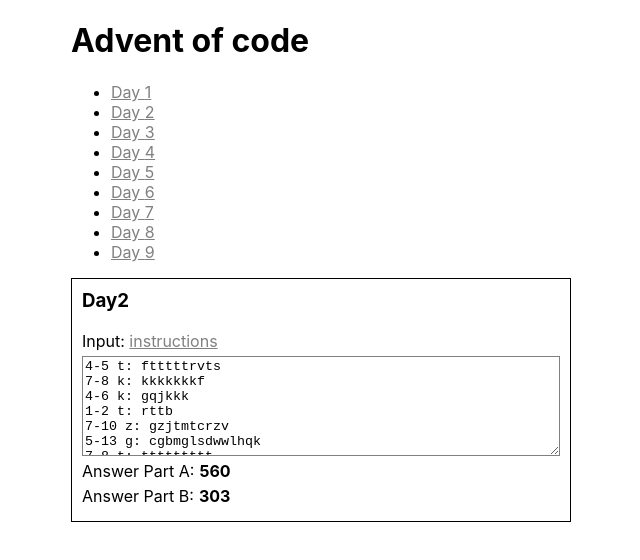
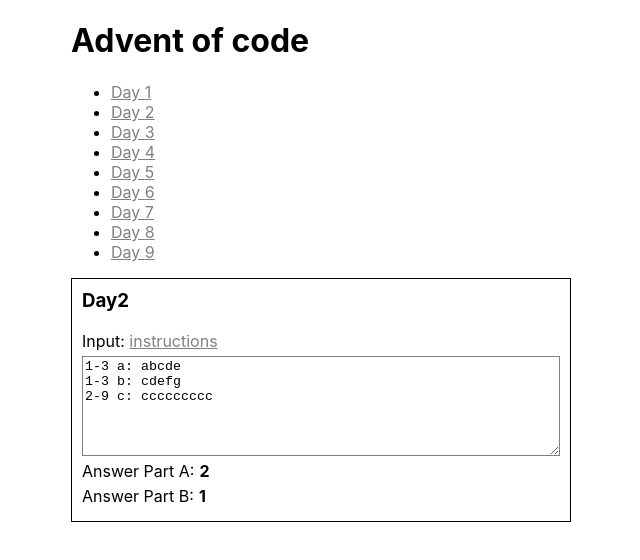
Before and after one commit to danielzotti/advent-of-code-2020, a React (Create React App) app: page /day/2 in a window 1280 px wide. Shown: the top 560 px of the page, without its empty margins (319-959 px from the left). Built offline with nearby package versions, Linux system fonts and the light colour scheme.

Commit message:
Switch all input to inputTest

```diff
--- a/src/days/Day1/Day1.tsx
+++ b/src/days/Day1/Day1.tsx
@@ -1,8 +1,8 @@
 import React from 'react';
-import { input } from './Day1.inputs';
+import { inputTest } from './Day1.inputs';
 import { DayItem } from '../../shared/DayItem';
 
-const inputTextRows = input.split('\n').map(i => parseInt(i));
+const inputTextRows = inputTest.split('\n').map(i => parseInt(i));
 
 const ifSumOf2NumbersIs2020GetProduct = (numbers: Array<number>) => {
   let data;
@@ -36,7 +36,7 @@
 
   return (
     <>
-      <DayItem day={ 1 } inputText={input}>
+      <DayItem day={ 1 } inputText={inputTest}>
         <span key="partA">{ ifSumOf2NumbersIs2020GetProduct(inputTextRows) }</span>
         <span key="partB">{ ifSumOf3NumbersIs2020GetProduct(inputTextRows) }</span>
       </DayItem>
--- a/src/days/Day2/Day2.tsx
+++ b/src/days/Day2/Day2.tsx
@@ -1,5 +1,5 @@
 import React from 'react';
-import { input } from './Day2.inputs';
+import { inputTest } from './Day2.inputs';
 import { DayItem } from '../../shared/DayItem';
 
 export interface PasswordItem {
@@ -9,7 +9,7 @@
   text: string
 }
 
-const inputTextRows = input.split('\n');
+const inputTextRows = inputTest.split('\n');
 const inputItems = inputTextRows.map(item => {
   const parts = item.split(' ');
 
@@ -43,7 +43,7 @@
 
   return (
     <>
-      <DayItem day={ 2 } inputText={input}>
+      <DayItem day={ 2 } inputText={inputTest}>
         <span key="partA">{ inputItems.reduce((acc, item) => {
           return isPasswordAOk(item) ? acc + 1 : acc;
         }, 0) }</span>
--- a/src/days/Day3/Day3.tsx
+++ b/src/days/Day3/Day3.tsx
@@ -1,8 +1,8 @@
 import React from 'react';
-import { input, inputSlopes, SlopeConfig } from './Day3.inputs';
+import { inputTest, inputSlopes, SlopeConfig } from './Day3.inputs';
 import { DayItem } from '../../shared/DayItem';
 
-const inputTextRows = input.split('\n');
+const inputTextRows = inputTest.split('\n');
 
 
 const inputItems = inputTextRows.map(row => [...row.split('')]);
@@ -27,7 +27,7 @@
 
   return (
     <>
-      <DayItem day={ 3 } inputText={ input }>
+      <DayItem day={ 3 } inputText={ inputTest }>
         <span key="partA">{ countTrees(inputItems, 3) }</span>
         <span key="partB">{ testSlopes(inputSlopes, inputItems) }</span>
       </DayItem>
--- a/src/days/Day4/Day4.tsx
+++ b/src/days/Day4/Day4.tsx
@@ -1,6 +1,6 @@
 import React from 'react';
 import {
-  input,
+  inputTest,
   keyValueRegexp,
   PassportValidation,
   requiredKeys,
@@ -9,7 +9,7 @@
 } from './Day4.inputs';
 import { DayItem } from '../../shared/DayItem';
 
-const inputItems = input.split(/\n{2}/);
+const inputItems = inputTest.split(/\n{2}/);
 
 const isPassportKeysValid = (item: string) => {
   let matches = item.matchAll(keyValueRegexp);
@@ -85,7 +85,7 @@
 
   return (
     <>
-      <DayItem day={ 4 } inputText={ input }>
+      <DayItem day={ 4 } inputText={ inputTest }>
         <span key="partA">{ checkPassportsKeysOnly(inputItems) }</span>
         <span key="partB">{ checkPassports(inputItems) }</span>
       </DayItem>
--- a/src/days/Day5/Day5.tsx
+++ b/src/days/Day5/Day5.tsx
@@ -1,10 +1,10 @@
 import React from 'react';
 import {
-  input,
+  inputTest,
 } from './Day5.inputs';
 import { DayItem } from '../../shared/DayItem';
 
-const inputItems = input.split('\n');
+const inputItems = inputTest.split('\n');
 
 const getSeatId = (code: string) => {
   const letters = code.split('');
@@ -51,7 +51,7 @@
 
   return (
     <>
-      <DayItem day={ 5 } inputText={ input }>
+      <DayItem day={ 5 } inputText={ inputTest }>
         <span key="partA">{ getMaxSeatId(inputItems) }</span>
         <span key="partB">{ getMySeatId(inputItems) }</span>
       </DayItem>
--- a/src/days/Day6/Day6.tsx
+++ b/src/days/Day6/Day6.tsx
@@ -1,10 +1,10 @@
 import React from 'react';
 import {
-  input
+  inputTest
 } from './Day6.inputs';
 import { DayItem } from '../../shared/DayItem';
 
-const inputItems = input.split(/\n{2}/);
+const inputItems = inputTest.split(/\n{2}/);
 
 const countYesAnswersForAnyone = (inputItems: Array<string>) => {
   const answersList = inputItems.map(el => [...new Set(el.split('').filter(i => i !== '\n'))]);
@@ -33,7 +33,7 @@
 
   return (
     <>
-      <DayItem day={ 6 } inputText={ input }>
+      <DayItem day={ 6 } inputText={ inputTest }>
         <span key="partA">{ countYesAnswersForAnyone(inputItems) }</span>
         <span key="partB">{ countYesAnswersForEveryone(inputItems) }</span>
       </DayItem>
--- a/src/days/Day7/Day7.tsx
+++ b/src/days/Day7/Day7.tsx
@@ -1,14 +1,12 @@
 import React from 'react';
-import { shinyGoldBag, BagTree, input, inputTest2, inputTest } from './Day7.inputs';
+import { shinyGoldBag, BagTree, inputTest } from './Day7.inputs';
 import { DayItem } from '../../shared/DayItem';
 
 // Regular Expressions to read the rules
 const regexpForRule = /(?<color>.+) bags contain (?<values>.+ bags?,?)\./gm;
 const regexpForInternalValues = /no other bags|(?<quantity>\d+) (?<innerColor>.+) bags?/gm;
 
-const inputItems = input.split('\n');
-// const inputItems = inputTest.split('\n');
-// const inputItems = inputTest2.split('\n');
+const inputItems = inputTest.split('\n');
 
 const bagTree = (inputItems: Array<string>) => {
   const bagTree: BagTree = inputItems.reduce((tree, rule) => {
@@ -77,7 +75,7 @@
 
   return (
     <>
-      <DayItem day={ 7 } inputText={ input }>
+      <DayItem day={ 7 } inputText={ inputTest }>
         <span key="partA">{ countBagsWhichHaveShinyGoldInside(inputItems) }</span>
         <span key="partB">{ countBagsInsideShinyGold(inputItems) }</span>
       </DayItem>
--- a/src/days/Day8/Day8.tsx
+++ b/src/days/Day8/Day8.tsx
@@ -1,12 +1,11 @@
 import React from 'react';
-import { ExecutionStatus, input, inputTest, Instruction, Instructions, Operations } from './Day8.inputs';
+import { ExecutionStatus, inputTest, Instruction, Instructions, Operations } from './Day8.inputs';
 import { DayItem } from '../../shared/DayItem';
 
 // Regular Expressions to read the rules
 const regexp = /^(?<operation>.{3}) (?<argument>(\+|-)\d+)$/gm;
 
-const inputItems = input.split('\n');
-// const inputItems = inputTest.split('\n');
+const inputItems = inputTest.split('\n');
 
 const parseInstructions = (inputItems: Array<string>) => {
   const instructions: Instructions = inputItems.reduce((instructions, instruction, index): Instructions => {
@@ -114,7 +113,7 @@
 
   return (
     <>
-      <DayItem day={ 8 } inputText={ input }>
+      <DayItem day={ 8 } inputText={ inputTest }>
         <span key="partA">{ getAccumulatorValue(inputItems) }</span>
         <span key="partB">{ getAccumulatorValueAfterFix(inputItems) }</span>
       </DayItem>
--- a/src/days/Day9/Day9.tsx
+++ b/src/days/Day9/Day9.tsx
@@ -1,12 +1,11 @@
 import React from 'react';
-import { input, inputTest, preambleLength, preambleLengthTest } from './Day9.inputs';
+import { inputTest, preambleLength, preambleLengthTest } from './Day9.inputs';
 import { DayItem } from '../../shared/DayItem';
 
 // Regular Expressions to read the rules
 const regexp = /^(?<operation>.{3}) (?<argument>(\+|-)\d+)$/gm;
 
-// const inputItems: Array<number> = inputTest.split('\n').map(el => parseInt(el, 10));
-const inputItems: Array<number> = input.split('\n').map(el => parseInt(el, 10));
+const inputItems: Array<number> = inputTest.split('\n').map(el => parseInt(el, 10));
 
 const checkSumInPreamble = (currentPosition: number, inputItems: Array<number>, preambleLength: number): number => {
   const preamble = inputItems.slice(currentPosition, currentPosition + preambleLength);
```
